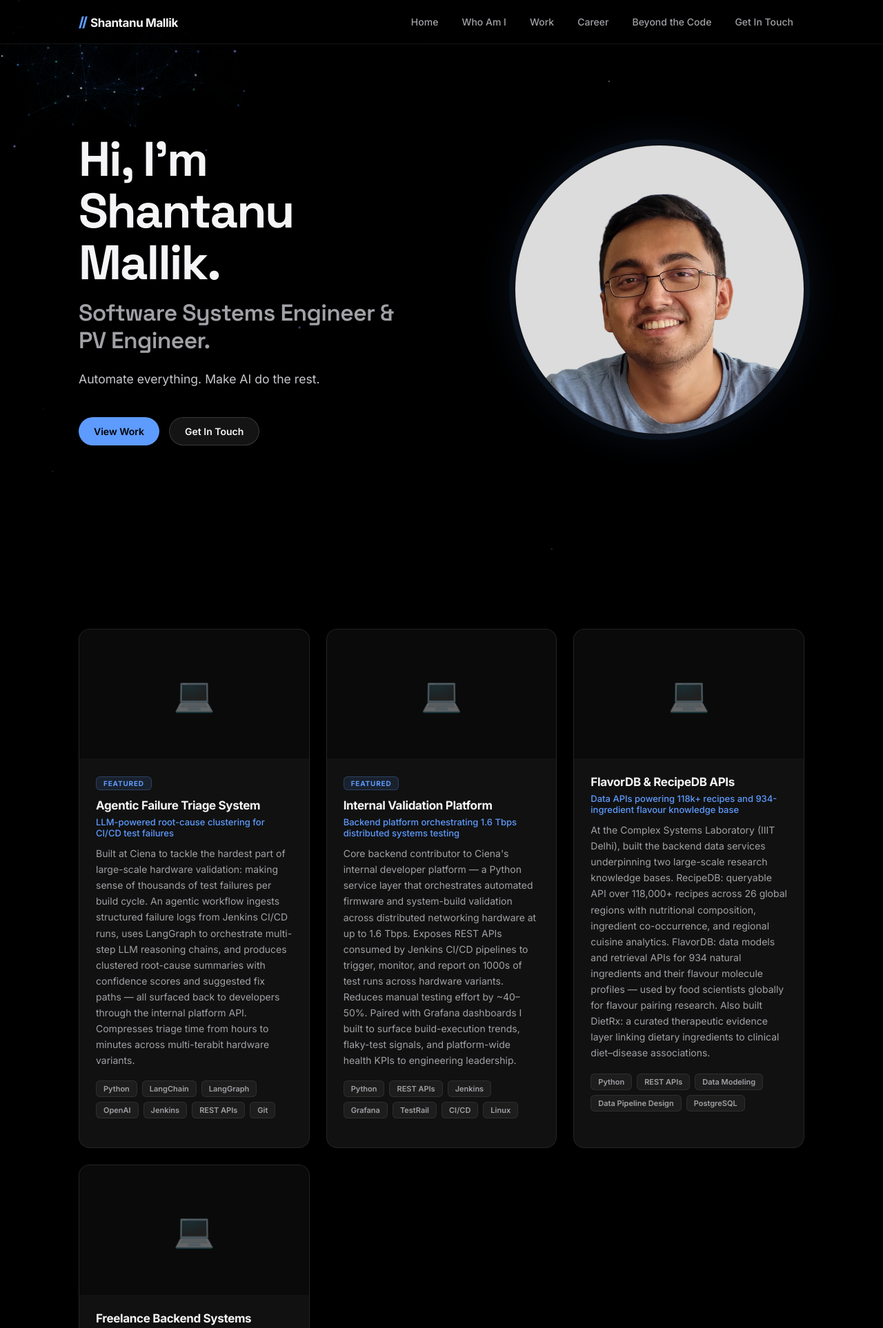
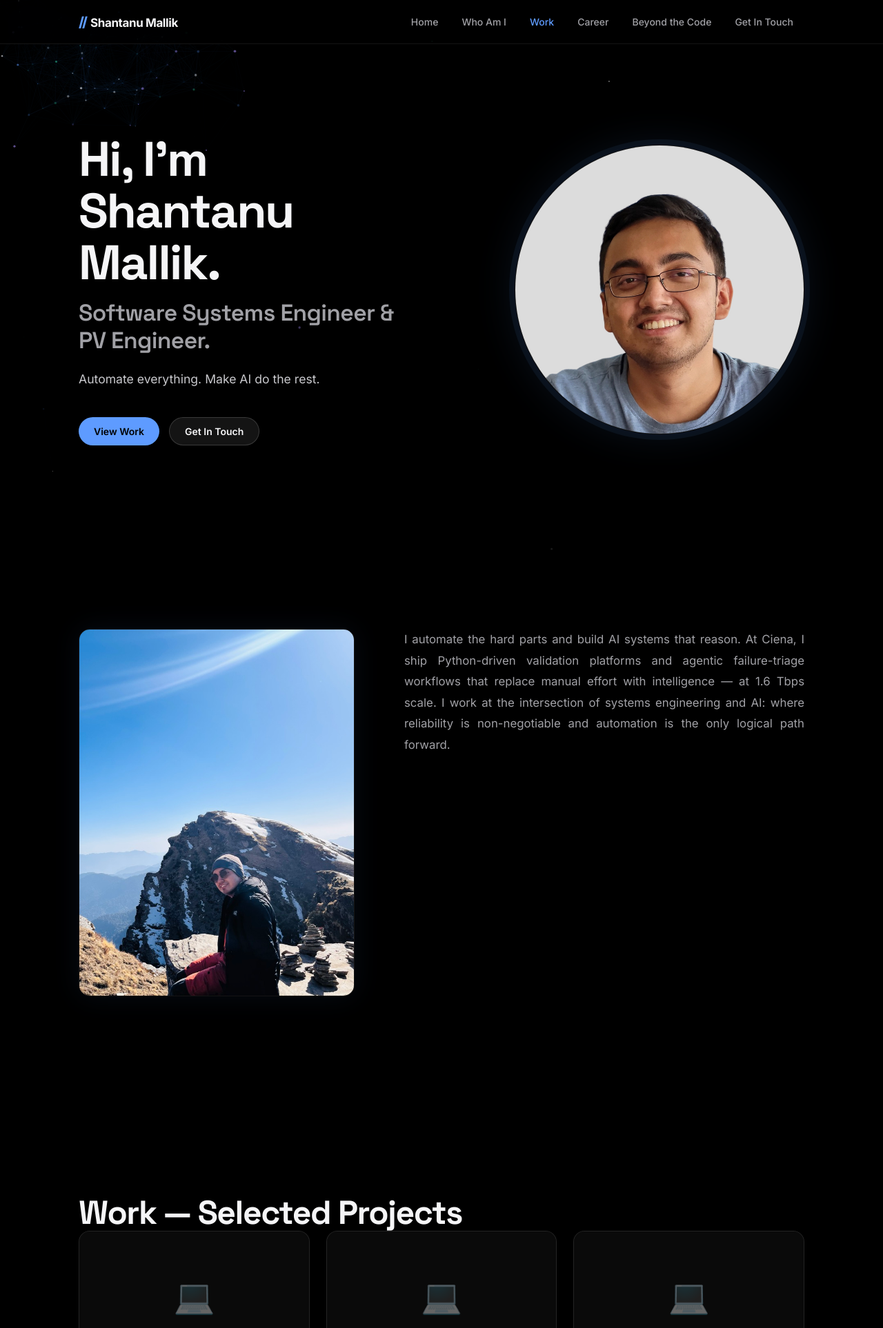
Before and after one commit to shantanumallik/portfolio, a Flask app: page / in a window 1280 px wide. Shown: the top 1926 px of the page at 69% size. Run offline with Flask 3, Linux system fonts and the light colour scheme; data comes from the database, SQL or seed files in the repository; data that the repository does not hold is empty.

Commit message:
Use in-page anchors and embed About; add section titles for single-page layout

```diff
--- a/app/templates/base.html
+++ b/app/templates/base.html
@@ -32,11 +32,11 @@
     <a class="nav__logo" href="/"><span class="nav__logo-slash">//</span><span class="nav__logo-name">Shantanu Mallik</span></a>
     <ul class="nav__links">
       <li><a href="/" {% if request.endpoint == 'public.index' %}class="active"{% endif %}>Home</a></li>
-      <li><a href="/#about" {% if request.endpoint == 'public.about' %}class="active"{% endif %}>Who Am I</a></li>
-      <li><a href="/#projects" {% if request.endpoint == 'public.projects' %}class="active"{% endif %}>Work</a></li>
-      <li><a href="/#experience" {% if request.endpoint == 'public.experience' %}class="active"{% endif %}>Career</a></li>
-      <li><a href="/#beyond" {% if request.endpoint == 'public.beyond' %}class="active"{% endif %}>Beyond the Code</a></li>
-      <li><a href="/#contact" {% if request.endpoint == 'public.contact' %}class="active"{% endif %}>Get In Touch</a></li>
+      <li><a href="#about">Who Am I</a></li>
+      <li><a href="#projects">Work</a></li>
+      <li><a href="#experience">Career</a></li>
+      <li><a href="#beyond">Beyond the Code</a></li>
+      <li><a href="#contact">Get In Touch</a></li>
     </ul>
     <button class="nav__hamburger" id="nav-hamburger" aria-label="Menu">
       <span></span><span></span><span></span>
@@ -64,11 +64,11 @@
     <div class="footer__inner">
       <nav class="footer__nav">
         <a href="/">Home</a>
-        <a href="/#about">Who Am I</a>
-        <a href="/#projects">Work</a>
-        <a href="/#experience">Career</a>
-        <a href="/#beyond">Beyond the Code</a>
-        <a href="/#contact">Get In Touch</a>
+        <a href="#about">Who Am I</a>
+        <a href="#projects">Work</a>
+        <a href="#experience">Career</a>
+        <a href="#beyond">Beyond the Code</a>
+        <a href="#contact">Get In Touch</a>
       </nav>
       <div class="footer__social">
         {% if about and about.linkedin_url %}
--- a/app/templates/index.html
+++ b/app/templates/index.html
@@ -32,9 +32,43 @@
   </div>
 </section>
 
+<!-- ── About (embedded single-page) ─────────────────────────────────────── -->
+<section class="section section--black" id="about">
+  <div class="container">
+    <div class="about-narrative">
+      <div class="about-narrative__photo">
+        <img src="{{ url_for('static', filename='images/gallery_IMG_7068.jpg') }}"
+             alt="Shantanu Mallik hiking in the mountains" />
+      </div>
+      <div class="about-narrative__body">
+        <div class="about-paras">
+          {% if about and about.bio %}
+            {% set paras = about.bio.split('\n\n') %}
+            {% for para in paras %}
+              {% if loop.index == 2 %}
+                <div class="about-callout reveal" data-delay="{{ '0.' ~ loop.index }}">{{ para | safe }}</div>
+              {% else %}
+                <p class="reveal" data-delay="{{ '0.' ~ loop.index }}">{{ para | safe }}</p>
+              {% endif %}
+            {% endfor %}
+          {% else %}
+            <p class="reveal" data-delay="0.1">I'm a Software Systems Engineer who's spent the last several years at the intersection of <span class="about-keyword">automation</span>, <span class="about-keyword">network validation</span>, and <span class="about-keyword">agentic AI</span>. At Ciena, I build the Python-driven platforms and intelligent triage workflows that make complex systems — operating at 1.6 Tbps — verifiable, reliable, and predictable at scale.</p>
+            <div class="about-callout reveal" data-delay="0.2">But the systems I build are only half the story.</div>
+            <p class="reveal" data-delay="0.3">The other half is the obsessive curiosity that drives me to keep going. I started in SVT and PV engineering — writing test frameworks, debugging protocol behavior, chasing down the exact failure condition in a 400-node fabric — and somewhere along the way became fascinated with what happens when you let <span class="about-keyword">language models reason</span> about those failures instead of humans. So I built that too.</p>
+            <p class="reveal" data-delay="0.4">When I'm away from the terminal, I'm usually somewhere in the mountains. <span class="about-keyword">Hiking</span> resets my brain in a way that nothing else does — there's something clarifying about problems with a single, obvious goal: get to the top. I also play <span class="about-keyword">guitar</span>, badly enough that it stays humbling and good enough that I keep at it. Both feel like debugging with better scenery.</p>
+            <p class="reveal" data-delay="0.5">I believe the most interesting work lives at the boundary between what's well-understood and what isn't. That's where I try to spend my time — whether I'm designing a failure-triage agent, tracing a packet through a broken pipeline, or figuring out why a chord progression doesn't resolve the way I expected.</p>
+            <p class="reveal" data-delay="0.6">If you're building something at that edge — or you're curious about the intersection of systems engineering and AI — I'd genuinely love to talk. Or check out <a href="#beyond" class="about-keyword">what I do when I'm not at a terminal</a>.</p>
+          {% endif %}
+        </div>
+      </div>
+    </div>
+  </div>
+</section>
+
 <!-- ── Projects (single-page) ───────────────────────────────────────────── -->
 <section class="section section--black" id="projects">
   <div class="container">
+    <h2 class="section__title reveal">Work — Selected Projects</h2>
     {% if projects %}
       <div class="projects-grid">
         {% for project in projects %}
@@ -107,6 +141,7 @@
 <!-- ── Skills / Toolkit (single-page) ───────────────────────────────────── -->
 <section class="section section--dark" id="skills">
   <div class="container">
+    <h2 class="section__title reveal">Skills &amp; Toolkit</h2>
     <div class="skills-merged reveal">
       <h3 class="skills-merged__heading">What's in the toolkit.</h3>
       {% if skills_by_category %}
@@ -134,6 +169,7 @@
 <!-- ── Experience (single-page) ───────────────────────────────────────── -->
 <section class="section section--black" id="experience">
   <div class="container">
+    <h2 class="section__title reveal">Experience</h2>
     <div class="timeline">
       {% if experience %}
         {% for exp in experience %}
@@ -164,6 +200,7 @@
 <!-- ── Beyond / Other Work (single-page) ───────────────────────────────── -->
 <section class="section section--dark" id="beyond">
   <div class="container">
+    <h2 class="section__title reveal">Beyond the Code</h2>
     <div class="scrapbook">
       {% for card in beyond_cards %}
       <div class="scrapbook__item reveal">
```
